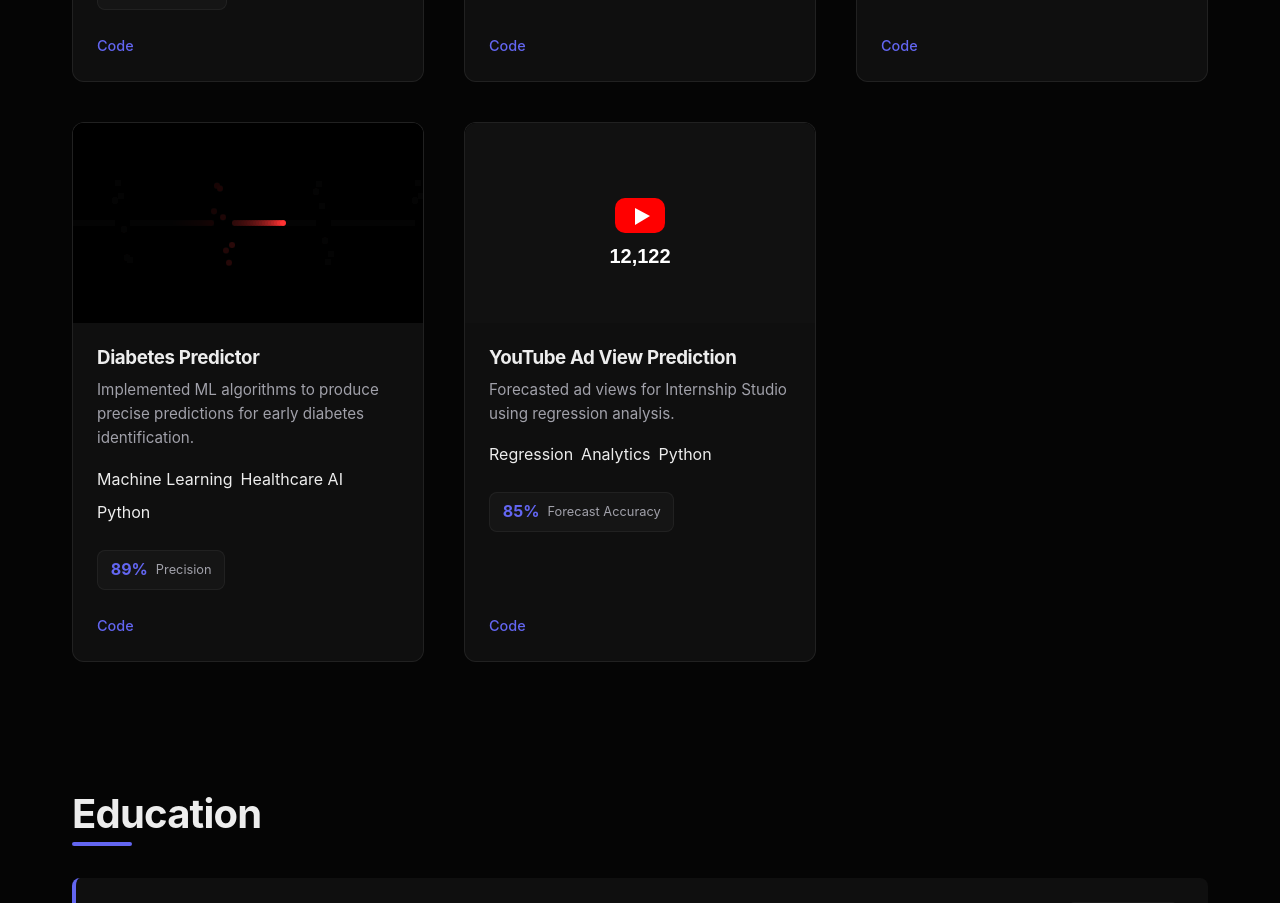
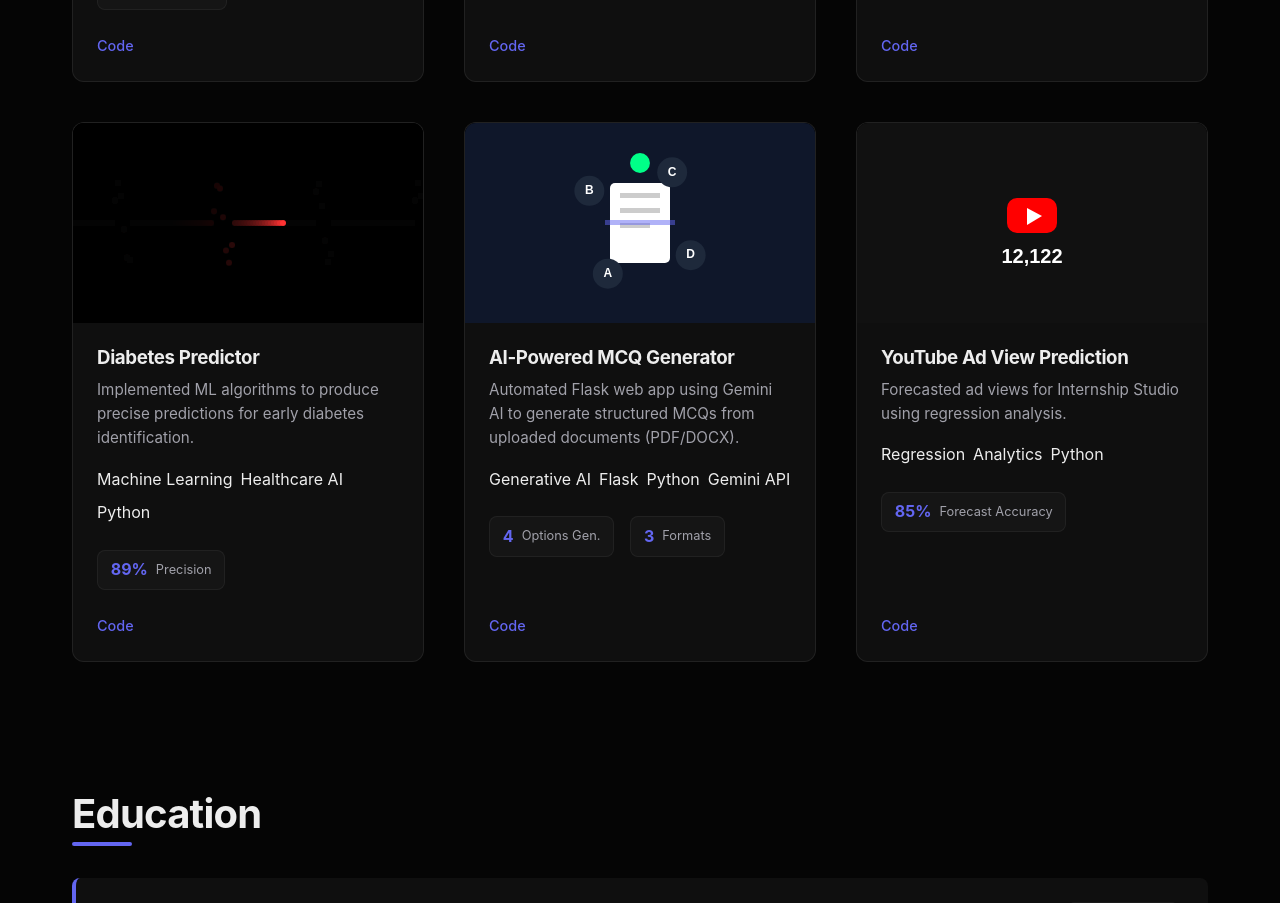
Before and after one commit to Gaurav-Sharma-007/PortfolioSite, a React (Vite) app: page / in a window 1280 px wide. Shown: the part 3660-4563 px from the top of the page. Built offline with nearby package versions, Linux system fonts and the light colour scheme.

Commit message:
Add AI MCQ Generator project and animation

```diff
--- a/src/components/ProjectAnimations.jsx
+++ b/src/components/ProjectAnimations.jsx
@@ -625,3 +625,94 @@ export const YoutubeViz = () => {
     }, []);
     return <canvas ref={canvasRef} style={{ width: '100%', height: '100%' }} />;
 };
+
+export const McqViz = () => {
+    const canvasRef = useRef(null);
+
+    useEffect(() => {
+        const canvas = canvasRef.current;
+        if (!canvas) return;
+        const ctx = canvas.getContext('2d');
+        let animationId;
+
+        const init = () => {
+            canvas.width = canvas.parentElement.clientWidth;
+            canvas.height = canvas.parentElement.clientHeight;
+        };
+        init();
+        window.addEventListener('resize', init);
+
+        let tick = 0;
+        let scanY = 0;
+
+        const render = () => {
+            ctx.fillStyle = '#0f172a'; // Dark blue-grey
+            ctx.fillRect(0, 0, canvas.width, canvas.height);
+
+            tick++;
+
+            const cx = canvas.width / 2;
+            const cy = canvas.height / 2;
+
+            // Document Icon
+            ctx.fillStyle = '#fff';
+            ctx.beginPath();
+            ctx.roundRect(cx - 30, cy - 40, 60, 80, 5);
+            ctx.fill();
+
+            // Text Lines on Doc
+            ctx.fillStyle = '#ccc';
+            ctx.fillRect(cx - 20, cy - 30, 40, 5);
+            ctx.fillRect(cx - 20, cy - 15, 40, 5);
+            ctx.fillRect(cx - 20, cy - 0, 30, 5);
+
+            // Scanning Beam
+            scanY = (scanY + 2) % 100;
+            ctx.fillStyle = 'rgba(99, 102, 241, 0.5)'; // Indigo scan
+            ctx.fillRect(cx - 35, cy - 45 + scanY, 70, 5);
+
+            // Brain/AI Pulse
+            if (tick % 60 < 20) {
+                ctx.beginPath();
+                ctx.arc(cx, cy - 60, 10 + Math.sin(tick * 0.5) * 5, 0, Math.PI * 2);
+                ctx.fillStyle = '#00ff88';
+                ctx.fill();
+            }
+
+            // Pop out MCQ Cards
+            if (tick % 120 > 60) {
+                const drawCard = (idx, text) => {
+                    const angle = (idx / 4) * Math.PI * 2;
+                    const r = 60;
+                    const x = cx + Math.cos(angle + tick * 0.02) * r;
+                    const y = cy + Math.sin(angle + tick * 0.02) * r;
+
+                    ctx.fillStyle = '#1e293b';
+                    ctx.beginPath();
+                    ctx.arc(x, y, 15, 0, Math.PI * 2);
+                    ctx.fill();
+
+                    ctx.fillStyle = '#fff';
+                    ctx.font = 'bold 12px Arial';
+                    ctx.textAlign = 'center';
+                    ctx.textBaseline = 'middle';
+                    ctx.fillText(text, x, y);
+                };
+                drawCard(0, 'A');
+                drawCard(1, 'B');
+                drawCard(2, 'C');
+                drawCard(3, 'D');
+            }
+
+            animationId = requestAnimationFrame(render);
+        };
+        render();
+
+        return () => {
+            window.removeEventListener('resize', init);
+            cancelAnimationFrame(animationId);
+        };
+    }, []);
+
+    return <canvas ref={canvasRef} style={{ width: '100%', height: '100%' }} />;
+};
--- a/src/components/ProjectCard.jsx
+++ b/src/components/ProjectCard.jsx
@@ -1,6 +1,6 @@
 import React, { useRef, useState, useEffect } from 'react';
 import { useScrollAnimation } from '../hooks/useScrollAnimation';
-import { AlzheimerViz, ChurnViz, SharePointViz, TitanicViz, MovieViz, MusicViz, DiabetesViz, YoutubeViz } from './ProjectAnimations';
+import { AlzheimerViz, ChurnViz, SharePointViz, TitanicViz, MovieViz, MusicViz, DiabetesViz, YoutubeViz, McqViz } from './ProjectAnimations';
 
 import Counter from './Counter';
 
@@ -38,6 +38,7 @@ const ProjectCard = ({ project, index }) => {
     if (project.title.includes('Music')) return <MusicViz />;
     if (project.title.includes('Diabetes')) return <DiabetesViz />;
     if (project.title.includes('YouTube')) return <YoutubeViz />;
+    if (project.title.includes('MCQ')) return <McqViz />;
     return null;
   };
 
--- a/src/data.js
+++ b/src/data.js
@@ -156,6 +156,19 @@ export const portfolioData = {
       stats: [{ label: "Precision", value: 89, suffix: "%" }]
     },
     {
+      id: 9,
+      title: "AI-Powered MCQ Generator",
+      description: "Automated Flask web app using Gemini AI to generate structured MCQs from uploaded documents (PDF/DOCX).",
+      tech: ["Generative AI", "Flask", "Python", "Gemini API"],
+      image: "https://via.placeholder.com/600x400?text=MCQ+Generator",
+      liveUrl: "#",
+      repoUrl: "#",
+      stats: [
+        { label: "Options Gen.", value: 4, suffix: "", prefix: "" },
+        { label: "Formats", value: 3, suffix: "", prefix: "" }
+      ]
+    },
+    {
       id: 8,
       title: "YouTube Ad View Prediction",
       description: "Forecasted ad views for Internship Studio using regression analysis.",
```
